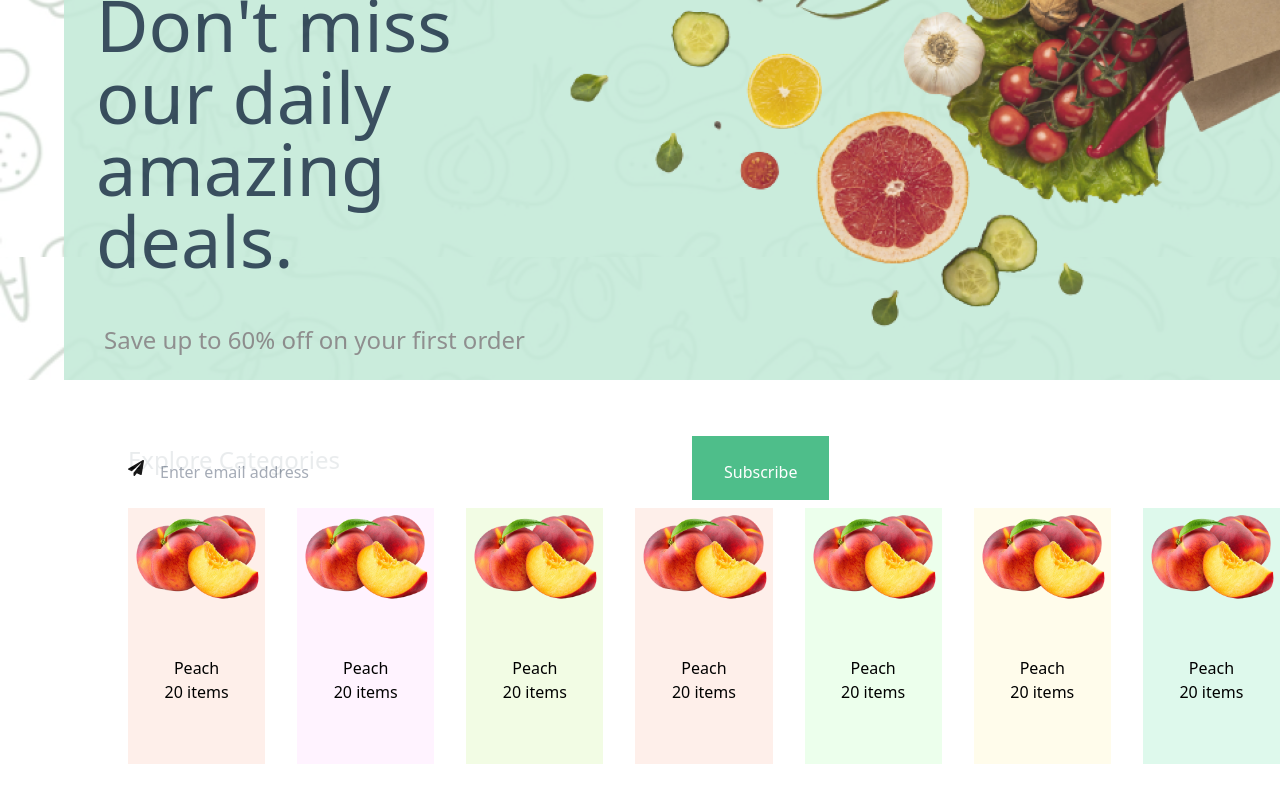
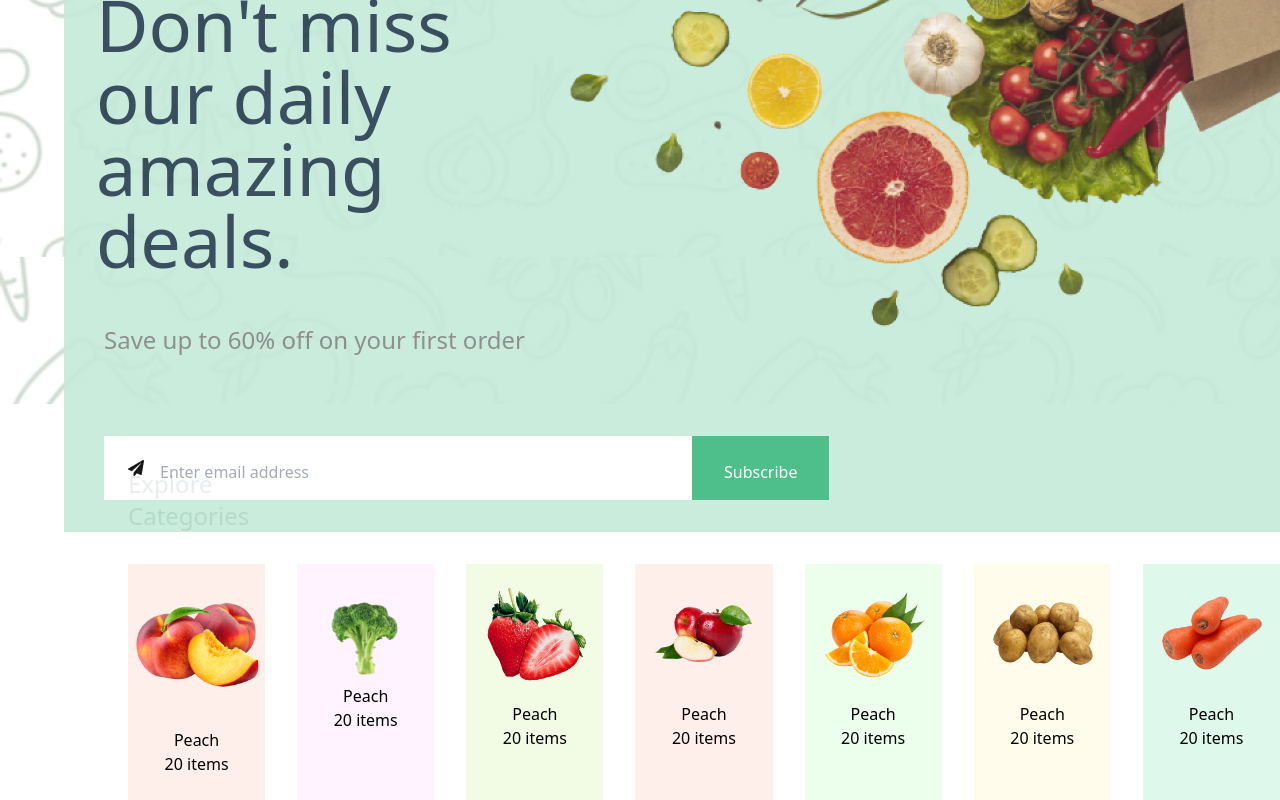
Before and after one commit to Divine-20/Instafarm, a React (Vite) app: page / in a window 1280 px wide. Shown: the part 493-1293 px from the top of the page. Before the commit the page ends 1257 px from the top, so only its background shows below. Built offline with nearby package versions, Linux system fonts and the light colour scheme.

Commit message:
added styling to divs

```diff
--- a/src/components/categories.jsx
+++ b/src/components/categories.jsx
@@ -1,5 +1,11 @@
 import React from 'react'
 import peaches from '../images/peaches.png'
+import cabbage from '../images/cabbage.png'
+import strawberry from '../images/strawberry.png'
+import apple from '../images/apple.png'
+import oranges from '../images/oranges.png'
+import irishpotatoes from '../images/irishpotatoes.png'
+import carrots from '../images/carrots.png'
 
 function Categories() {
   return (
@@ -8,39 +14,39 @@ function Categories() {
             <h1 className='text-2xl text-[#253D4E] pl-32 pt-16'>Explore Categories</h1>
         </div>
         <div className='flex ml-32 mt-8'>
-            <div className='h-64 w-52 bg-[#FEEFEA] '>
-              <img src={peaches} alt="peaches" />
-              <h1 className='text-center pt-14'>Peach</h1>
+            <div className='auto pb-6 w-52 bg-[#FEEFEA] '>
+              <img src={peaches} alt="peaches" className='mt-8' />
+              <h1 className='text-center pt-10 '>Peach</h1>
+              <p className='text-center '>20 items</p>
+            </div>
+            <div className='auto pb-6 w-52 bg-[#FFF3FF] ml-8'>
+            <img src={cabbage} alt="cabbage" className='mt-8' />
+            <h1 className='text-center placeholder-violet-100 '>Peach</h1>
               <p className='text-center'>20 items</p>
             </div>
-            <div className='h-64 w-52 bg-[#FFF3FF] ml-8'>
-            <img src={peaches} alt="peaches" />
-            <h1 className='text-center pt-14'>Peach</h1>
+            <div className='auto pb-6 w-52 bg-[#F2FCE4] ml-8'>
+            <img src={strawberry} alt="strawberry" />
+            <h1 className='text-center '>Peach</h1>
               <p className='text-center'>20 items</p>
             </div>
-            <div className='h-64 w-52 bg-[#F2FCE4] ml-8'>
-            <img src={peaches} alt="peaches" />
-            <h1 className='text-center pt-14'>Peach</h1>
+            <div className='auto pb-6 w-52 bg-[#FEEFEA] ml-8'>
+            <img src={apple} alt="apple" />
+            <h1 className='text-center'>Peach</h1>
               <p className='text-center'>20 items</p>
             </div>
-            <div className='h-64 w-52 bg-[#FEEFEA] ml-8'>
-            <img src={peaches} alt="peaches" />
-            <h1 className='text-center pt-14'>Peach</h1>
+            <div className='auto pb-6 w-52 bg-[#ECFFEC] ml-8'>
+            <img src={oranges} alt="oranges" />
+            <h1 className='text-center'>Peach</h1>
               <p className='text-center'>20 items</p>
             </div>
-            <div className='h-64 w-52 bg-[#ECFFEC] ml-8'>
-            <img src={peaches} alt="peaches" />
-            <h1 className='text-center pt-14'>Peach</h1>
+            <div className='auto pb-6 w-52 bg-[#FFFCEB] ml-8 '>
+            <img src={irishpotatoes} alt="irishpotatoes" />
+            <h1 className='text-center '>Peach</h1>
               <p className='text-center'>20 items</p>
             </div>
-            <div className='h-64 w-52 bg-[#FFFCEB] ml-8 '>
-            <img src={peaches} alt="peaches" />
-            <h1 className='text-center pt-14'>Peach</h1>
-              <p className='text-center'>20 items</p>
-            </div>
-            <div className='h-64 w-52 bg-[#DEF9EC] ml-8'>
-            <img src={peaches} alt="peaches" />
-            <h1 className='text-center pt-14'>Peach</h1>
+            <div className='auto pb-6 w-52 bg-[#DEF9EC] ml-8'>
+            <img src={carrots} alt="carrots" />
+            <h1 className='text-center '>Peach</h1>
               <p className='text-center'>20 items</p>
             </div>
         </div>
--- a/src/components/welcomePage.jsx
+++ b/src/components/welcomePage.jsx
@@ -5,8 +5,8 @@ import { FaPaperPlane} from 'react-icons/fa'
 
 function WelcomePage() {
   return (
-    <div className="  h-[75vh] w-full" style={{backgroundImage:`url(${Rectangle1})`}}>
-        <div className='h-[75vh] w-[95%] bg-[#C5EAD9] float-right opacity-90'>
+    <div className="  h-[78vh] w-full" style={{backgroundImage:`url(${Rectangle1})`}}>
+        <div className='h-auto pb-8 w-[95%] bg-[#C5EAD9] float-right opacity-90'>
           <img src={HreoImg} alt="hreoimg" className='h-[75vh] float-right' />
           <h1 className='text-7xl pl-8 mt-52 text-[#253D4E]'>Don't miss our daily amazing deals.</h1>
           <p className='pl-10 pt-12 text-[#838383] text-2xl'>Save up to 60% off on your first order</p>
```
